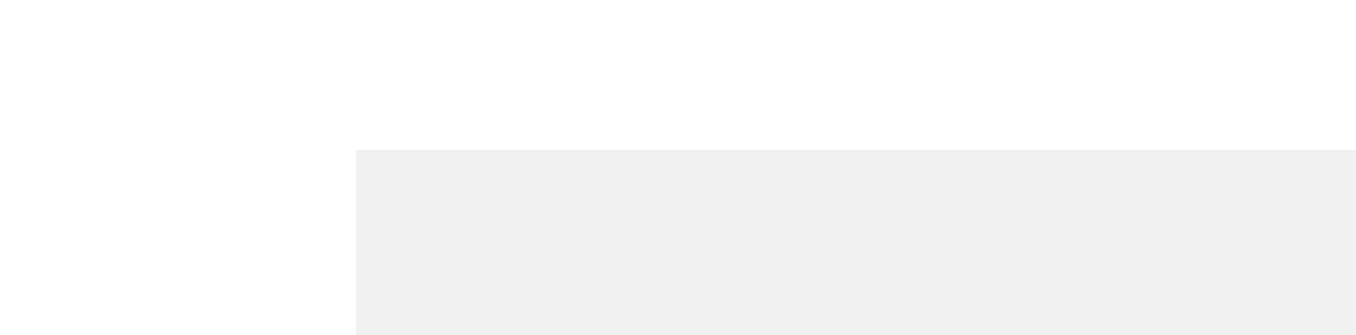
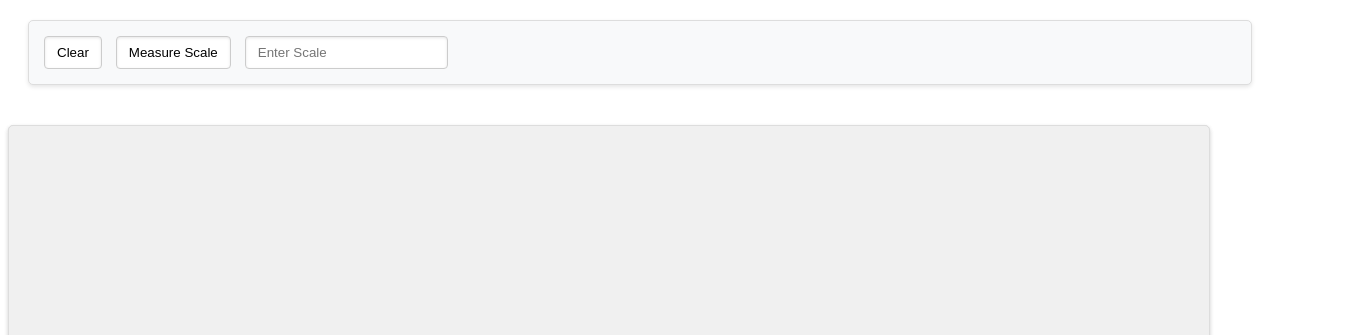
Before and after one commit to sessionkiller/mockup-measure-tool, a website built with Vite: page index.html in a window 1280 px wide. Shown: the top 335 px of the page, 1356 px wide, since content can reach past the window. Built offline with nearby package versions, Linux system fonts and the light colour scheme.

Commit message:
add the canvas size

```diff
--- a/index.html
+++ b/index.html
@@ -4,9 +4,14 @@
     <meta charset="UTF-8">
     <meta name="viewport" content="width=device-width, initial-scale=1.0">
     <title>Fabric.js</title>
+    <link rel="stylesheet" href="./src/style.css">
 </head>
 <body>
-    <h1>Holitas de pollo</h1>
+    <div id="navbar">
+        <button id="clear">Clear</button>
+        <button id="scale">Measure Scale</button>
+        <input type="number" id="scaleInput" placeholder="Enter Scale">
+    </div>
     <canvas id="measurement"></canvas>
     <script src="./public/fabric.min.js"></script>
     <script src="src/fabriccode.js"></script>
--- a/src/counter.js
+++ /dev/null
@@ -1,9 +0,0 @@
-export function setupCounter(element) {
-  let counter = 0
-  const setCounter = (count) => {
-    counter = count
-    element.innerHTML = `count is ${counter}`
-  }
-  element.addEventListener('click', () => setCounter(counter + 1))
-  setCounter(0)
-}
--- a/src/fabriccode.js
+++ b/src/fabriccode.js
@@ -2,8 +2,8 @@
 const canvas = new fabric.Canvas('measurement', {
     backgroundColor: '#f0f0f0',
     selection: false,
-    width: 1000,
-    height: 500
+    width: 1200,
+    height: 400
 });
 
 // Función para añadir una línea con puntos azules y su tamaño en píxeles
--- a/src/main.js
+++ /dev/null
@@ -1,24 +0,0 @@
-import './style.css'
-import javascriptLogo from './javascript.svg'
-import viteLogo from '/vite.svg'
-import { setupCounter } from './counter.js'
-
-document.querySelector('#app').innerHTML = `
-  <div>
-    <a href="https://vite.dev" target="_blank">
-      <img src="${viteLogo}" class="logo" alt="Vite logo" />
-    </a>
-    <a href="https://developer.mozilla.org/en-US/docs/Web/JavaScript" target="_blank">
-      <img src="${javascriptLogo}" class="logo vanilla" alt="JavaScript logo" />
-    </a>
-    <h1>Hello Vite!</h1>
-    <div class="card">
-      <button id="counter" type="button"></button>
-    </div>
-    <p class="read-the-docs">
-      Click on the Vite logo to learn more
-    </p>
-  </div>
-`
-
-setupCounter(document.querySelector('#counter'))
--- a/src/style.css
+++ b/src/style.css
@@ -1,96 +1,34 @@
-:root {
-  font-family: Inter, system-ui, Avenir, Helvetica, Arial, sans-serif;
-  line-height: 1.5;
-  font-weight: 400;
-
-  color-scheme: light dark;
-  color: rgba(255, 255, 255, 0.87);
-  background-color: #242424;
-
-  font-synthesis: none;
-  text-rendering: optimizeLegibility;
-  -webkit-font-smoothing: antialiased;
-  -moz-osx-font-smoothing: grayscale;
+#navbar {
+  padding: 10px;
+  margin: 20px;
+  background-color: #f8f9fa;
+  border: 1px solid #ddd;
+  border-radius: 5px;
+  box-shadow: 0 2px 4px rgba(0, 0, 0, 0.1);
 }
 
-a {
-  font-weight: 500;
-  color: #646cff;
-  text-decoration: inherit;
-}
-a:hover {
-  color: #535bf2;
+#navbar button,
+#navbar input {
+  padding: 8px 12px;
+  margin: 5px;
+  border: 1px solid #ccc;
+  border-radius: 4px;
+  background-color: #ffffff;
+  box-shadow: inset 0 1px 3px rgba(0, 0, 0, 0.1);
 }
 
-body {
-  margin: 0;
-  display: flex;
-  place-items: center;
-  min-width: 320px;
-  min-height: 100vh;
+#navbar button:hover,
+#navbar input:focus {
+  border-color: #007bff;
+  box-shadow: 0 0 5px rgba(0, 123, 255, 0.5);
 }
-
-h1 {
-  font-size: 3.2em;
-  line-height: 1.1;
+canvas {
+  display: block;
+  margin: 20px auto;
+  border: 1px solid #ddd;
+  border-radius: 5px;
+  box-shadow: 0 2px 4px rgba(0, 0, 0, 0.1);
+  max-width: 100%;
+  width: 200vw;
+  height: 90vh;
 }
-
-#app {
-  max-width: 1280px;
-  margin: 0 auto;
-  padding: 2rem;
-  text-align: center;
-}
-
-.logo {
-  height: 6em;
-  padding: 1.5em;
-  will-change: filter;
-  transition: filter 300ms;
-}
-.logo:hover {
-  filter: drop-shadow(0 0 2em #646cffaa);
-}
-.logo.vanilla:hover {
-  filter: drop-shadow(0 0 2em #f7df1eaa);
-}
-
-.card {
-  padding: 2em;
-}
-
-.read-the-docs {
-  color: #888;
-}
-
-button {
-  border-radius: 8px;
-  border: 1px solid transparent;
-  padding: 0.6em 1.2em;
-  font-size: 1em;
-  font-weight: 500;
-  font-family: inherit;
-  background-color: #1a1a1a;
-  cursor: pointer;
-  transition: border-color 0.25s;
-}
-button:hover {
-  border-color: #646cff;
-}
-button:focus,
-button:focus-visible {
-  outline: 4px auto -webkit-focus-ring-color;
-}
-
-@media (prefers-color-scheme: light) {
-  :root {
-    color: #213547;
-    background-color: #ffffff;
-  }
-  a:hover {
-    color: #747bff;
-  }
-  button {
-    background-color: #f9f9f9;
-  }
-}
```
Also changed, not shown: src/javascript.svg (deleted).
